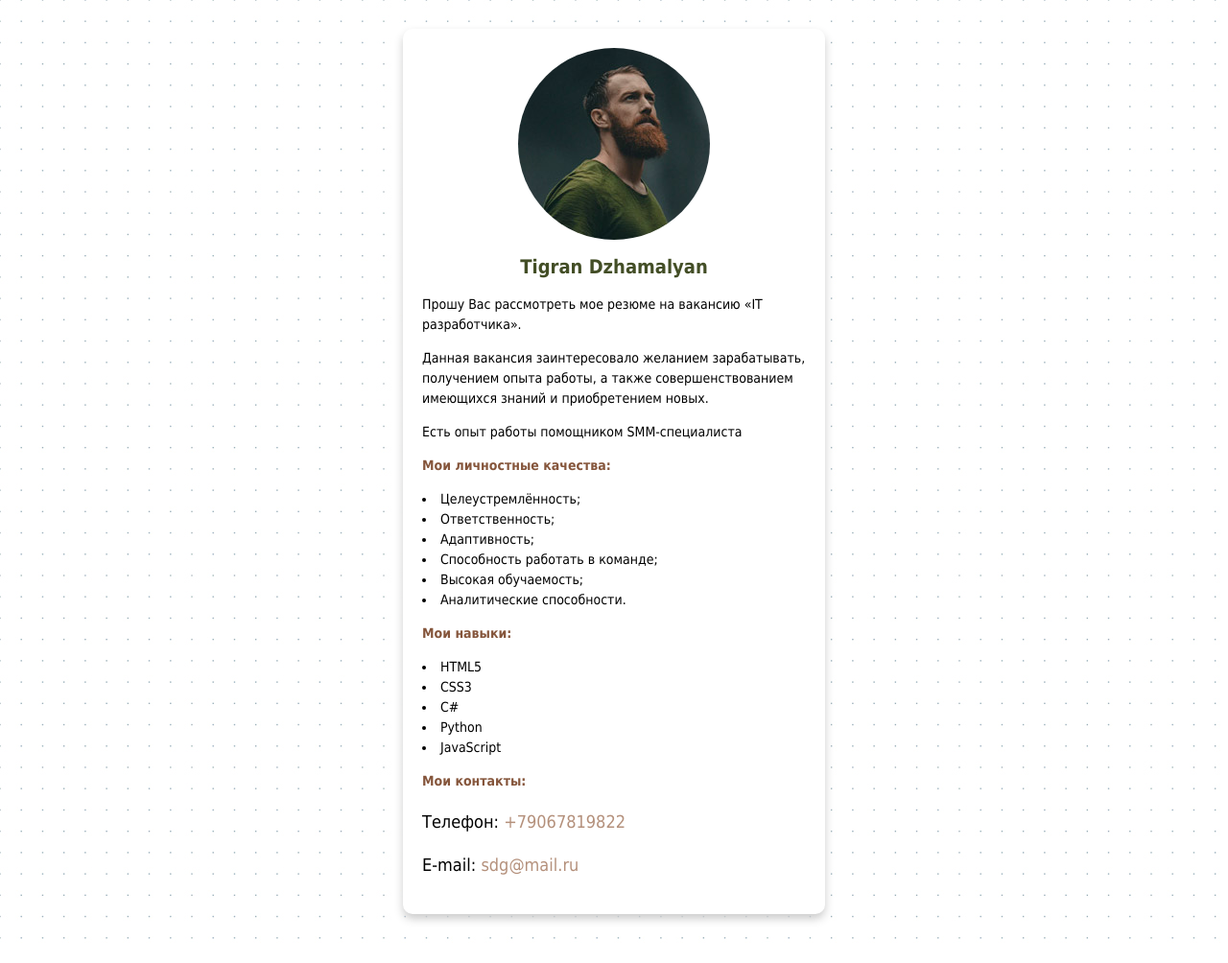
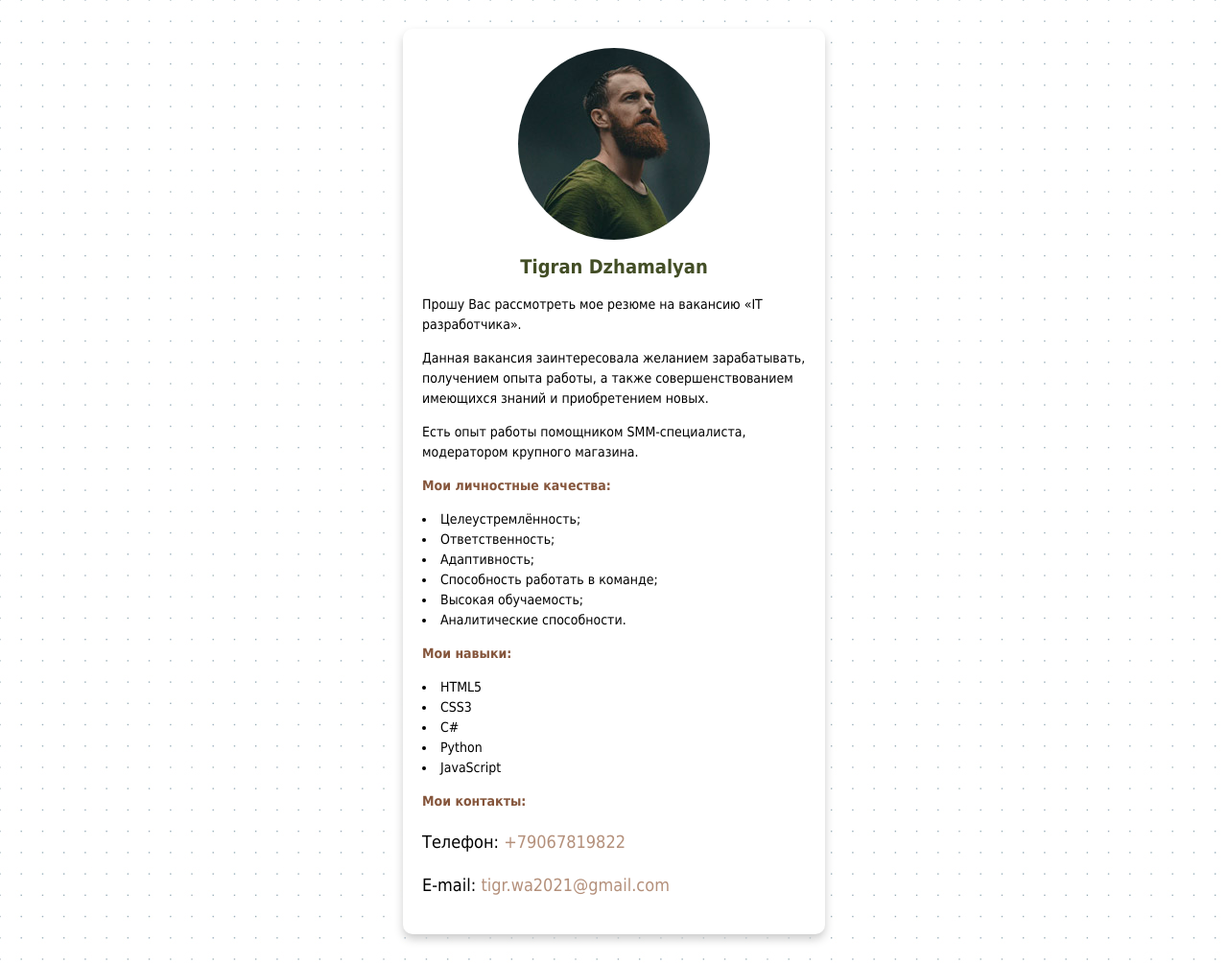
Before and after one commit to SystemAgainst/Interner-CV, a plain HTML site: page index.html in a window 1280 px wide. Shown: the whole page at 96% size. Before the commit the page ends 983 px from the top, so only its background shows below. Drawn offline with Linux system fonts and the light colour scheme.

Commit message:
Update index.html

```diff
--- a/index.html
+++ b/index.html
@@ -13,8 +13,8 @@
         <h1 class="card-title">Tigran Dzhamalyan</h1>
         <div class="card-text">
             <p>Прошу Вас рассмотреть мое резюме на вакансию «IT разработчика».</p>
-            <p>Данная вакансия заинтересовало желанием зарабатывать, получением опыта работы, а также совершенствованием имеющихся знаний и приобретением новых.</p>
-            <p>Есть опыт работы помощником SMM-специалиста</p>
+            <p>Данная вакансия заинтересовала желанием зарабатывать, получением опыта работы, а также совершенствованием имеющихся знаний и приобретением новых.</p>
+            <p>Есть опыт работы помощником SMM-специалиста, модератором крупного магазина.</p>
         </div>
 
         <h2 class="card-subtitle">Мои личностные качества:</h2>
@@ -37,7 +37,7 @@
         <h2 class="card-subtitle">Мои контакты:</h2>
         <div class="link-text">
             <p>Телефон: <a href="tel:+79067819822">+79067819822</a></p>
-            <p>E-mail: <a href="mailto:sdg@mail.ru">sdg@mail.ru</a></p>
+            <p>E-mail: <a href="mailto:tigr.wa2021@gmail.com">tigr.wa2021@gmail.com</a></p>
         </div>
     </div>
 </body>
```
